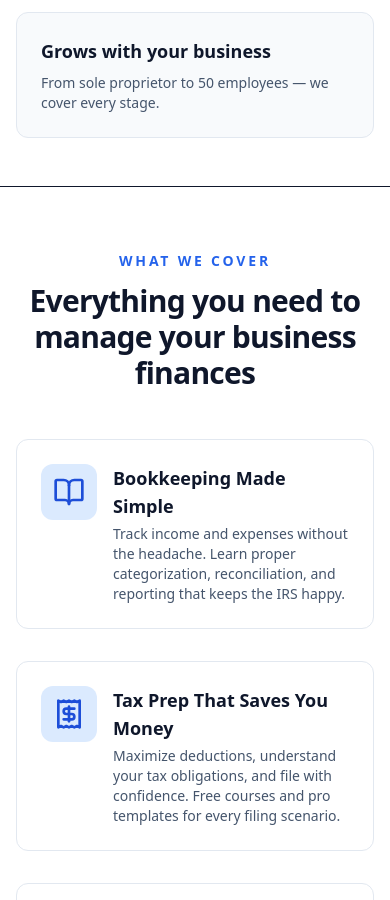
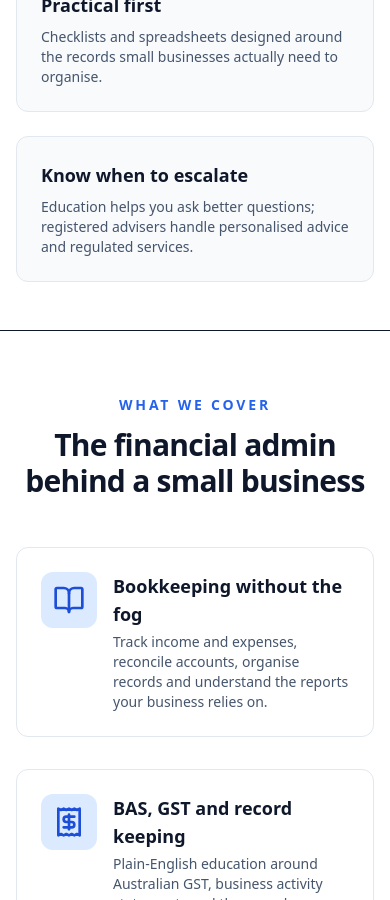
Before and after one commit to darrinmc1/allisons-accounting-assistance, a Next.js app: page / in a window 390 px wide. Shown: the part 1100-2000 px from the top of the page. Built offline with nearby package versions, Linux system fonts and the light colour scheme; no server answers.

Commit message:
Rebuild Allisons homepage for Australian small business

```diff
--- a/app/page.tsx
+++ b/app/page.tsx
@@ -1,300 +1,163 @@
 import Link from "next/link"
-import { ArrowRight, BookOpen, Receipt, Briefcase, Users, Calculator, FileText, Shield, DollarSign, CheckCircle } from "lucide-react"
+import { ArrowRight, BookOpen, Receipt, Briefcase, Users, Calculator, FileText, CheckCircle } from "lucide-react"
 
 const features = [
   {
-    title: "Bookkeeping Made Simple",
-    description: "Track income and expenses without the headache. Learn proper categorization, reconciliation, and reporting that keeps the IRS happy.",
+    title: "Bookkeeping without the fog",
+    description: "Track income and expenses, reconcile accounts, organise records and understand the reports your business relies on.",
     icon: <BookOpen className="h-8 w-8" />,
   },
   {
-    title: "Tax Prep That Saves You Money",
-    description: "Maximize deductions, understand your tax obligations, and file with confidence. Free courses and pro templates for every filing scenario.",
+    title: "BAS, GST and record keeping",
+    description: "Plain-English education around Australian GST, business activity statements and the records you need to keep organised.",
     icon: <Receipt className="h-8 w-8" />,
   },
   {
-    title: "Payroll Without the Paperwork",
-    description: "Set up payroll, manage withholdings, and stay compliant with federal and state requirements. Tools that automate the tedious stuff.",
+    title: "Payroll, PAYG and super",
+    description: "Understand the workflow around payroll, PAYG withholding, Single Touch Payroll and employer super obligations before you hand the final work to your accounting or payroll system.",
     icon: <Users className="h-8 w-8" />,
   },
   {
-    title: "Business Setup from Day One",
-    description: "From EIN registration to business bank accounts — get the foundation right so you don't pay for mistakes later.",
+    title: "Business setup and structure",
+    description: "Learn the practical differences between common Australian business structures and the records each structure needs.",
     icon: <Briefcase className="h-8 w-8" />,
   },
 ]
 
 const courses = [
   {
-    id: "bookkeeping-basics",
-    title: "Bookkeeping Basics for Small Business",
-    summary: "Ledgers, journals, charts of accounts — the fundamentals every business owner needs to know.",
+    title: "Bookkeeping Basics for Australian Small Business",
+    summary: "Charts of accounts, reconciliations, source documents and month-end habits in plain English.",
     difficulty: "Beginner",
-    duration: "20 min",
-    topics: ["Chart of Accounts", "Double-Entry", "Reconciliation"],
+    topics: ["Bookkeeping", "Reconciliation", "Records"],
   },
   {
-    id: "tax-deductions-guide",
-    title: "The Small Business Tax Deduction Playbook",
-    summary: "Every deduction you're entitled to and how to document it properly. No more leaving money on the table.",
-    difficulty: "Intermediate",
-    duration: "30 min",
-    topics: ["Home Office", "Vehicle", "Equipment", "Travel"],
+    title: "BAS & GST Fundamentals",
+    summary: "Understand the language around GST and BAS so you know what your software and adviser are asking for.",
+    difficulty: "Beginner",
+    topics: ["GST", "BAS", "ATO"],
   },
   {
-    id: "payroll-setup",
-    title: "Setting Up Payroll for Your First Employee",
-    summary: "From EIN to pay stubs — everything you need to hire and pay your first employee legally.",
+    title: "Payroll, STP & PAYG Workflow",
+    summary: "A practical overview of paying employees, PAYG withholding, Single Touch Payroll and employer record keeping.",
     difficulty: "Intermediate",
-    duration: "25 min",
-    topics: ["Payroll Taxes", "Withholding", "Forms W-2/1099"],
+    topics: ["Payroll", "STP", "PAYG"],
   },
   {
-    id: "business-structure",
-    title: "LLC vs S-Corp vs Sole Proprietor",
-    summary: "Choose the right entity structure for your business and avoid costly tax mistakes.",
+    title: "Cash Flow for Small Business",
+    summary: "Build a simple cash-flow view so tax, payroll and supplier obligations do not arrive as surprises.",
     difficulty: "Beginner",
-    duration: "15 min",
-    topics: ["Entity Types", "Tax Implications", "Liability"],
-  },
-  {
-    id: "financial-statements",
-    title: "Reading Your Financial Statements",
-    summary: "Income statements, balance sheets, and cash flow — understand the numbers that drive your business.",
-    difficulty: "Beginner",
-    duration: "20 min",
-    topics: ["P&L", "Balance Sheet", "Cash Flow"],
-  },
-  {
-    id: "quarterly-taxes",
-    title: "Estimated Quarterly Taxes Made Easy",
-    summary: "Never get hit with a penalty again. Learn to calculate, budget for, and pay quarterly estimated taxes.",
-    difficulty: "Intermediate",
-    duration: "20 min",
-    topics: ["Estimated Payments", "Penalty Avoidance", "Planning"],
+    topics: ["Cash Flow", "Budgeting", "Forecasting"],
   },
 ]
 
 const templates = [
   {
-    id: "income-statement",
-    title: "Income Statement Template",
-    description: "Professional P&L template with revenue categories, COGS, and expense tracking.",
-    tier: "free",
-    features: ["Revenue & expense categories", "Gross profit calculation", "Net income summary", "Monthly comparison"],
+    title: "Income & Expense Tracker",
+    description: "A simple workbook for categorising business income and expenses throughout the year.",
+    status: "Free",
   },
   {
-    id: "invoice-pro",
-    title: "Professional Invoice Pack",
-    description: "5 invoice templates for different billing scenarios. Hourly, project, retainer, and more.",
-    tier: "pro",
-    price: "$19",
-    features: ["Hourly & project invoices", "Retainer billing template", "Late payment tracking", "Professional branding"],
+    title: "BAS Preparation Checklist",
+    description: "A pre-lodgement checklist to help gather records and questions before you or your registered adviser prepare a BAS.",
+    status: "Free",
   },
   {
-    id: "tax-worksheet",
-    title: "Tax Deduction Worksheet",
-    description: "Comprehensive deduction tracker. Categorize and document every write-off throughout the year.",
-    tier: "pro",
-    price: "$15",
-    features: ["All Schedule C categories", "Receipt tracker", "Mileage log", "Home office calculator"],
-  },
-  {
-    id: "balance-sheet",
-    title: "Balance Sheet & Cash Flow Bundle",
-    description: "Monthly balance sheet and cash flow statement templates. See your financial health at a glance.",
-    tier: "pro",
-    price: "$19",
-    features: ["Asset & liability tracking", "Cash flow forecasting", "Equity statement", "Monthly trending"],
+    title: "Cash Flow Forecast",
+    description: "Plan expected receipts, supplier payments, payroll, tax and other cash movements month by month.",
+    status: "Free",
   },
 ]
 
 export default function Home() {
   return (
     <div>
-      {/* Hero */}
       <section className="bg-gradient-to-br from-slate-950 via-slate-900 to-brand-950 relative overflow-hidden py-16 md:py-24">
-        <div className="absolute inset-0 bg-[url('/images/hero-allisons.jpg')] bg-cover bg-center opacity-25" aria-hidden="true" />
+        <div className="absolute inset-0 bg-[url('/images/hero-allisons.jpg')] bg-cover bg-center opacity-20" aria-hidden="true" />
         <div className="relative z-10 mx-auto max-w-6xl px-4 md:px-6">
           <div className="max-w-3xl space-y-6">
-            <p className="text-sm font-semibold uppercase tracking-[0.3em] text-brand-300">
-              Accounting help that actually makes sense
-            </p>
+            <p className="text-sm font-semibold uppercase tracking-[0.3em] text-brand-300">Accounting tools for Australian small business</p>
             <h1 className="text-4xl font-bold tracking-tighter text-white sm:text-5xl md:text-6xl">
-              Stop guessing about your finances. <br />
-              <span className="text-brand-400">Start running your numbers.</span>
+              Understand the numbers before they become a problem.
             </h1>
             <p className="max-w-2xl text-lg text-slate-300 md:text-xl">
-              Bookkeeping, tax prep, payroll, and business setup — taught in plain English
-              by someone who actually worked in public accounting. Free courses, pro templates, and tools.
+              Practical Australian bookkeeping education, BAS and GST checklists, payroll explainers and spreadsheet tools — written for business owners who want to understand what is happening before they speak to their bookkeeper or accountant.
             </p>
             <div className="flex flex-wrap gap-4 pt-2">
-              <Link href="/learn" className="inline-flex items-center gap-2 rounded-lg bg-brand-600 px-6 py-3 text-base font-semibold text-white active:scale-[0.96] transition-transform hover:bg-brand-700 transition-colors">
-                Start Learning Free <ArrowRight className="h-4 w-4" />
-              </Link>
-              <Link href="/pricing" className="inline-flex items-center gap-2 rounded-lg border border-slate-600 bg-transparent px-6 py-3 text-base font-semibold text-slate-200 active:scale-[0.96] transition-transform hover:bg-white/10 transition-colors">
-                See Plans
-              </Link>
+              <Link href="/learn" className="inline-flex items-center gap-2 rounded-lg bg-brand-600 px-6 py-3 text-base font-semibold text-white hover:bg-brand-700 transition-colors">Start learning free <ArrowRight className="h-4 w-4" /></Link>
+              <Link href="/templates" className="inline-flex items-center gap-2 rounded-lg border border-slate-600 px-6 py-3 text-base font-semibold text-slate-200 hover:bg-white/10 transition-colors">Browse tools & templates</Link>
             </div>
+            <p className="text-xs text-slate-400 max-w-2xl">General educational information only. Tax, BAS and accounting obligations depend on your circumstances; use a registered tax or BAS agent where professional advice or lodgement services are required.</p>
           </div>
         </div>
       </section>
 
-      {/* Reassurance */}
       <section className="border-b bg-white py-12 md:py-16">
         <div className="mx-auto max-w-6xl px-4 md:px-6">
           <div className="grid gap-6 md:grid-cols-3">
             {[
-              { title: "No accounting degree required", desc: "Plain English explanations. No jargon, no gatekeeping." },
-              { title: "Built by a real CPA", desc: "Created by someone who's done public accounting and runs their own practice." },
-              { title: "Grows with your business", desc: "From sole proprietor to 50 employees — we cover every stage." },
+              { title: "Australian terminology", desc: "ATO, BAS, GST, PAYG, STP and super — not US tax forms copied into an Australian product." },
+              { title: "Practical first", desc: "Checklists and spreadsheets designed around the records small businesses actually need to organise." },
+              { title: "Know when to escalate", desc: "Education helps you ask better questions; registered advisers handle personalised advice and regulated services." },
             ].map((item) => (
-              <div key={item.title} className="rounded-xl border border-slate-200 bg-slate-50 p-6">
-                <h3 className="font-bold text-lg mb-2">{item.title}</h3>
-                <p className="text-sm text-slate-600">{item.desc}</p>
+              <div key={item.title} className="rounded-xl border border-slate-200 bg-slate-50 p-6"><h3 className="font-bold text-lg mb-2">{item.title}</h3><p className="text-sm text-slate-600">{item.desc}</p></div>
+            ))}
+          </div>
+        </div>
+      </section>
+
+      <section className="py-16 md:py-24">
+        <div className="mx-auto max-w-6xl px-4 md:px-6">
+          <div className="mb-12 text-center"><p className="text-sm font-semibold uppercase tracking-[0.2em] text-brand-600 mb-3">What we cover</p><h2 className="text-3xl font-bold tracking-tight md:text-4xl">The financial admin behind a small business</h2></div>
+          <div className="grid gap-8 md:grid-cols-2">
+            {features.map((f) => (
+              <div key={f.title} className="flex gap-4 rounded-xl border border-slate-200 p-6">
+                <div className="flex h-14 w-14 shrink-0 items-center justify-center rounded-xl bg-brand-100 text-brand-700">{f.icon}</div>
+                <div><h3 className="font-bold text-lg mb-1">{f.title}</h3><p className="text-sm text-slate-600">{f.description}</p></div>
               </div>
             ))}
           </div>
         </div>
       </section>
 
-      {/* Features */}
-      <section className="py-16 md:py-24">
+      <section className="bg-slate-50 py-16 md:py-24">
         <div className="mx-auto max-w-6xl px-4 md:px-6">
-          <div className="mb-12 text-center">
-            <p className="text-sm font-semibold uppercase tracking-[0.2em] text-brand-600 mb-3">What We Cover</p>
-            <h2 className="text-3xl font-bold tracking-tight md:text-4xl">Everything you need to manage your business finances</h2>
-          </div>
-          <div className="grid gap-8 md:grid-cols-2">
-            {features.map((f) => (
-              <div key={f.title} className="flex gap-4 rounded-xl border border-slate-200 p-6">
-                <div className="flex h-14 w-14 shrink-0 items-center justify-center rounded-xl bg-brand-100 text-brand-700">
-                  {f.icon}
-                </div>
-                <div>
-                  <h3 className="font-bold text-lg mb-1">{f.title}</h3>
-                  <p className="text-sm text-slate-600">{f.description}</p>
-                </div>
-              </div>
+          <div className="mb-10"><p className="text-sm font-semibold uppercase tracking-[0.2em] text-brand-600 mb-3">Free learning</p><h2 className="text-3xl font-bold tracking-tight md:text-4xl">Start with the Australian basics</h2></div>
+          <div className="grid gap-6 md:grid-cols-2 lg:grid-cols-4">
+            {courses.map((course) => (
+              <Link key={course.title} href="/learn" className="group rounded-xl border border-slate-200 bg-white p-6 hover:border-brand-300 hover:shadow-md transition-all">
+                <div className="flex h-10 w-10 items-center justify-center rounded-lg bg-brand-100 text-brand-700 mb-4"><BookOpen className="h-5 w-5" /></div>
+                <p className="text-xs font-medium text-brand-700 mb-2">{course.difficulty}</p>
+                <h3 className="font-bold mb-2 group-hover:text-brand-700">{course.title}</h3>
+                <p className="text-sm text-slate-600 mb-3">{course.summary}</p>
+                <div className="flex flex-wrap gap-1">{course.topics.map((t) => <span key={t} className="text-xs bg-slate-100 text-slate-600 px-2 py-1 rounded">{t}</span>)}</div>
+              </Link>
             ))}
           </div>
         </div>
       </section>
 
-      {/* Courses Preview */}
-      <section className="bg-slate-50 py-16 md:py-24">
+      <section className="py-16 md:py-24">
         <div className="mx-auto max-w-6xl px-4 md:px-6">
-          <div className="mb-10">
-            <p className="text-sm font-semibold uppercase tracking-[0.2em] text-brand-600 mb-3">Free Courses</p>
-            <h2 className="text-3xl font-bold tracking-tight md:text-4xl">Learn accounting on your terms</h2>
-          </div>
-          <div className="grid gap-6 md:grid-cols-2 lg:grid-cols-3">
-            {courses.slice(0, 6).map((course) => (
-              <Link key={course.id} href={`/learn`} className="group rounded-xl border border-slate-200 bg-white p-6 hover:border-brand-300 hover:shadow-md transition-all">
-                <div className="flex items-start justify-between mb-4">
-                  <div className="flex h-10 w-10 items-center justify-center rounded-lg bg-brand-100 text-brand-700">
-                    <BookOpen className="h-5 w-5" />
-                  </div>
-                  <span className={`text-xs font-medium px-2 py-1 rounded-full ${
-                    course.difficulty === "Beginner" ? "bg-green-100 text-green-700" :
-                    course.difficulty === "Intermediate" ? "bg-amber-100 text-amber-700" :
-                    "bg-red-100 text-red-700"
-                  }`}>
-                    {course.difficulty}
-                  </span>
-                </div>
-                <h3 className="font-bold mb-2 group-hover:text-brand-700 transition-colors">{course.title}</h3>
-                <p className="text-sm text-slate-600 mb-3 line-clamp-2">{course.summary}</p>
-                <div className="flex flex-wrap gap-2">
-                  {course.topics.slice(0, 3).map((t) => (
-                    <span key={t} className="text-xs bg-slate-100 text-slate-600 px-2 py-1 rounded">{t}</span>
-                  ))}
-                </div>
-              </Link>
+          <div className="mb-10"><p className="text-sm font-semibold uppercase tracking-[0.2em] text-brand-600 mb-3">Templates</p><h2 className="text-3xl font-bold tracking-tight md:text-4xl">Useful files before fancy subscriptions</h2></div>
+          <div className="grid gap-4 md:grid-cols-3">
+            {templates.map((tpl) => (
+              <div key={tpl.title} className="rounded-xl border border-slate-200 p-5">
+                <div className="flex items-start justify-between mb-3"><FileText className="h-6 w-6 text-brand-600" /><span className="text-xs font-bold px-2 py-1 rounded bg-green-100 text-green-700">{tpl.status}</span></div>
+                <h3 className="font-bold mb-1">{tpl.title}</h3><p className="text-sm text-slate-600">{tpl.description}</p>
+              </div>
             ))}
           </div>
-          <div className="mt-8 text-center">
-            <Link href="/learn" className="inline-flex items-center gap-2 text-brand-600 font-semibold hover:text-brand-700">
-              View all courses <ArrowRight className="h-4 w-4" />
-            </Link>
-          </div>
+          <div className="mt-8 text-center"><Link href="/templates" className="inline-flex items-center gap-2 text-brand-600 font-semibold hover:text-brand-700">Browse all tools <ArrowRight className="h-4 w-4" /></Link></div>
         </div>
       </section>
 
-      {/* Templates Preview */}
-      <section className="py-16 md:py-24">
-        <div className="mx-auto max-w-6xl px-4 md:px-6">
-          <div className="mb-10">
-            <p className="text-sm font-semibold uppercase tracking-[0.2em] text-brand-600 mb-3">Templates</p>
-            <h2 className="text-3xl font-bold tracking-tight md:text-4xl">Professional templates that make accounting easier</h2>
-          </div>
-          <div className="grid gap-4 md:grid-cols-2 lg:grid-cols-3">
-            {templates.map((tpl) => (
-              <div key={tpl.id} className="rounded-xl border border-slate-200 p-5">
-                <div className="flex items-start justify-between mb-3">
-                  <span className={`text-xs font-bold px-2 py-1 rounded ${tpl.tier === "free" ? "bg-green-100 text-green-700" : "bg-brand-100 text-brand-700"}`}>
-                    {tpl.tier === "free" ? "Free" : tpl.price}
-                  </span>
-                </div>
-                <h3 className="font-bold mb-1">{tpl.title}</h3>
-                <p className="text-sm text-slate-600 mb-3">{tpl.description}</p>
-                <ul className="space-y-1">
-                  {tpl.features.slice(0, 3).map((f) => (
-                    <li key={f} className="flex items-start gap-2 text-xs text-slate-500">
-                      <CheckCircle className="h-3 w-3 mt-0.5 shrink-0 text-brand-500" />
-                      {f}
-                    </li>
-                  ))}
-                </ul>
-              </div>
-            ))}
-          </div>
-          <div className="mt-8 text-center">
-            <Link href="/templates" className="inline-flex items-center gap-2 text-brand-600 font-semibold hover:text-brand-700">
-              View all templates <ArrowRight className="h-4 w-4" />
-            </Link>
-          </div>
-        </div>
-      </section>
-
-      {/* Empire-HQ Cross-Links */}
-      <section className="bg-slate-50 py-12">
-        <div className="mx-auto max-w-6xl px-4 md:px-6">
-          <div className="rounded-xl border border-slate-200 bg-white p-8">
-            <h2 className="text-xl font-bold mb-4">Part of the Empire-HQ Portfolio</h2>
-            <p className="text-sm text-slate-600 mb-6 max-w-2xl">
-              Allison&apos;s Accounting Assistance connects with other Empire-HQ sites to give you a complete business toolkit.
-            </p>
-            <div className="grid gap-4 sm:grid-cols-3">
-              {[
-                { name: "Money Mastery", href: "#", desc: "Personal finance and investing strategy" },
-                { name: "AI for SMB", href: "#", desc: "Automate bookkeeping and tax workflows" },
-                { name: "PM101toPro", href: "#", desc: "Project scope and client management" },
-              ].map((item) => (
-                <a key={item.name} href={item.href} className="rounded-lg border border-slate-200 p-4 hover:border-brand-300 transition-colors">
-                  <h3 className="font-bold text-sm mb-1">{item.name}</h3>
-                  <p className="text-xs text-slate-500">{item.desc}</p>
-                </a>
-              ))}
-            </div>
-          </div>
-        </div>
-      </section>
-
-      {/* CTA */}
-      <section className="py-16 md:py-20">
-        <div className="mx-auto max-w-6xl px-4 md:px-6 text-center">
-          <h2 className="text-3xl font-bold tracking-tight mb-4">Ready to take control of your finances?</h2>
-          <p className="text-lg text-slate-600 mb-8 max-w-2xl mx-auto">
-            Free courses to get you started. Pro templates when you&apos;re ready to level up.
-            No jargon, no upsells — just clear accounting guidance.
-          </p>
-          <Link
-            href="/pricing"
-            className="inline-flex items-center gap-2 rounded-lg bg-brand-600 px-8 py-4 text-base font-semibold text-white active:scale-[0.96] transition-transform hover:bg-brand-700 transition-colors"
-          >
-            See Plans & Pricing <ArrowRight className="h-4 w-4" />
-          </Link>
+      <section className="py-16 md:py-20 bg-slate-50">
+        <div className="mx-auto max-w-4xl px-4 md:px-6 text-center">
+          <Calculator className="h-10 w-10 mx-auto text-brand-600 mb-4" />
+          <h2 className="text-3xl font-bold tracking-tight mb-4">Build the toolkit first. Add paid access later.</h2>
+          <p className="text-lg text-slate-600 mb-8">The current focus is useful Australian content and working tools. Paid pricing will only be published when checkout is live and tested.</p>
+          <Link href="/learn" className="inline-flex items-center gap-2 rounded-lg bg-brand-600 px-8 py-4 text-base font-semibold text-white hover:bg-brand-700">Start with the free guides <ArrowRight className="h-4 w-4" /></Link>
         </div>
       </section>
     </div>
```
